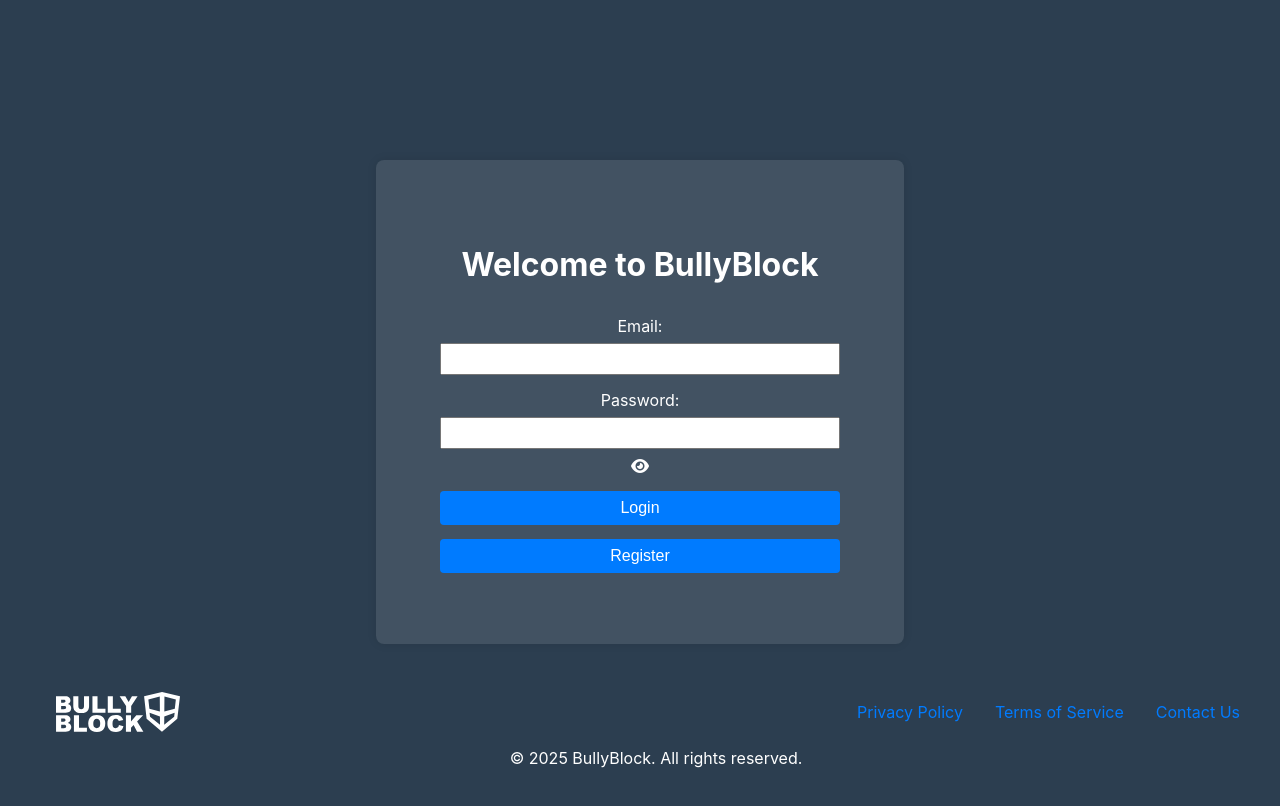
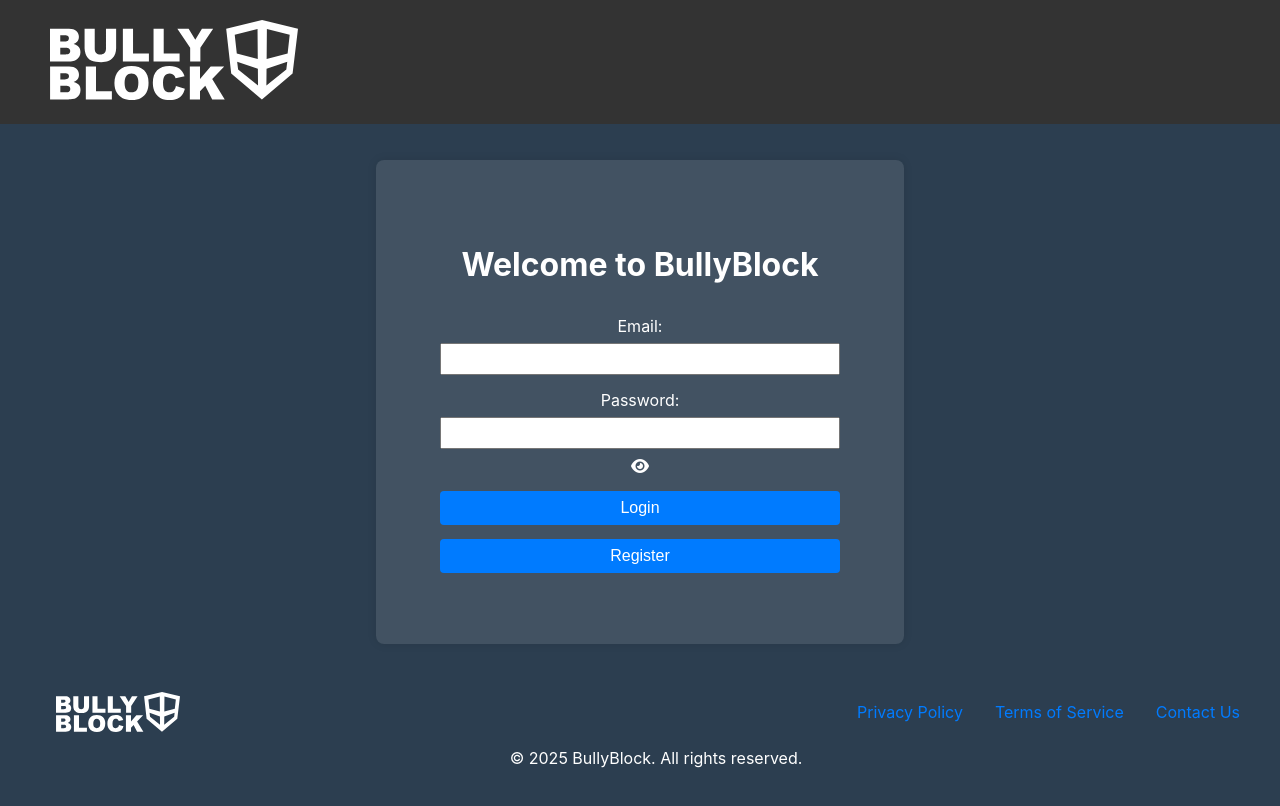
Before and after one commit to jcast046/Bully_Block_Project, a React (Create React App) app in the folder bullyblock-dashboard/: page /login in a window 1280 px wide. Shown: the top 806 px of the page. Built offline with nearby package versions, Linux system fonts and the light colour scheme.

Commit message:
Added the navigation bar back to the login page,  without the actual navigation options, and fixed refresh issues again.

```diff
--- a/bullyblock-dashboard/src/components/common/Navbar.js
+++ b/bullyblock-dashboard/src/components/common/Navbar.js
@@ -17,10 +17,6 @@
 
   // Redirect to login page if user is not authenticated and trying to access other pages
   useEffect(() => {
-    const publicRoutes = ["/login", "/register"];
-    if (!isAuthenticated && !publicRoutes.includes(location.pathname)) {
-      navigate("/login");
-    }
   }, [isAuthenticated, location, navigate]);
 
   // Toggles the menu state between open and closed
@@ -38,10 +34,8 @@
   const menuToggleClass = `menu-toggle ${isMenuOpen ? "open" : ""}`;
   const navLinksClass = `nav-links ${isMenuOpen ? "open" : "close"}`;
 
-  // Don't render the Navbar on the login page
-  if (location.pathname === "/login") {
-    return null;
-  }
+  // Render logo only and hide navigation options on the login page
+  const isLoginPage = location.pathname === "/login";
 
   return (
     <nav>
@@ -49,12 +43,13 @@
         <div className="nav-logo">
           <img src={logo} alt="BullyBlock Logo" />
         </div>
+        {!isLoginPage && (
+          <>
             <div className={menuToggleClass} onClick={handleMenuToggle}>
               <span></span>
               <span></span>
               <span></span>
               <span></span>
-        </div>
             </div>
             {isAuthenticated && (
               <div className={navLinksClass}>
@@ -71,6 +66,9 @@
                 />
               </div>
             )}
+          </>
+        )}
+      </div>
     </nav>
   );
 };
```
Lines whose indentation alone changed are shown as unchanged.
